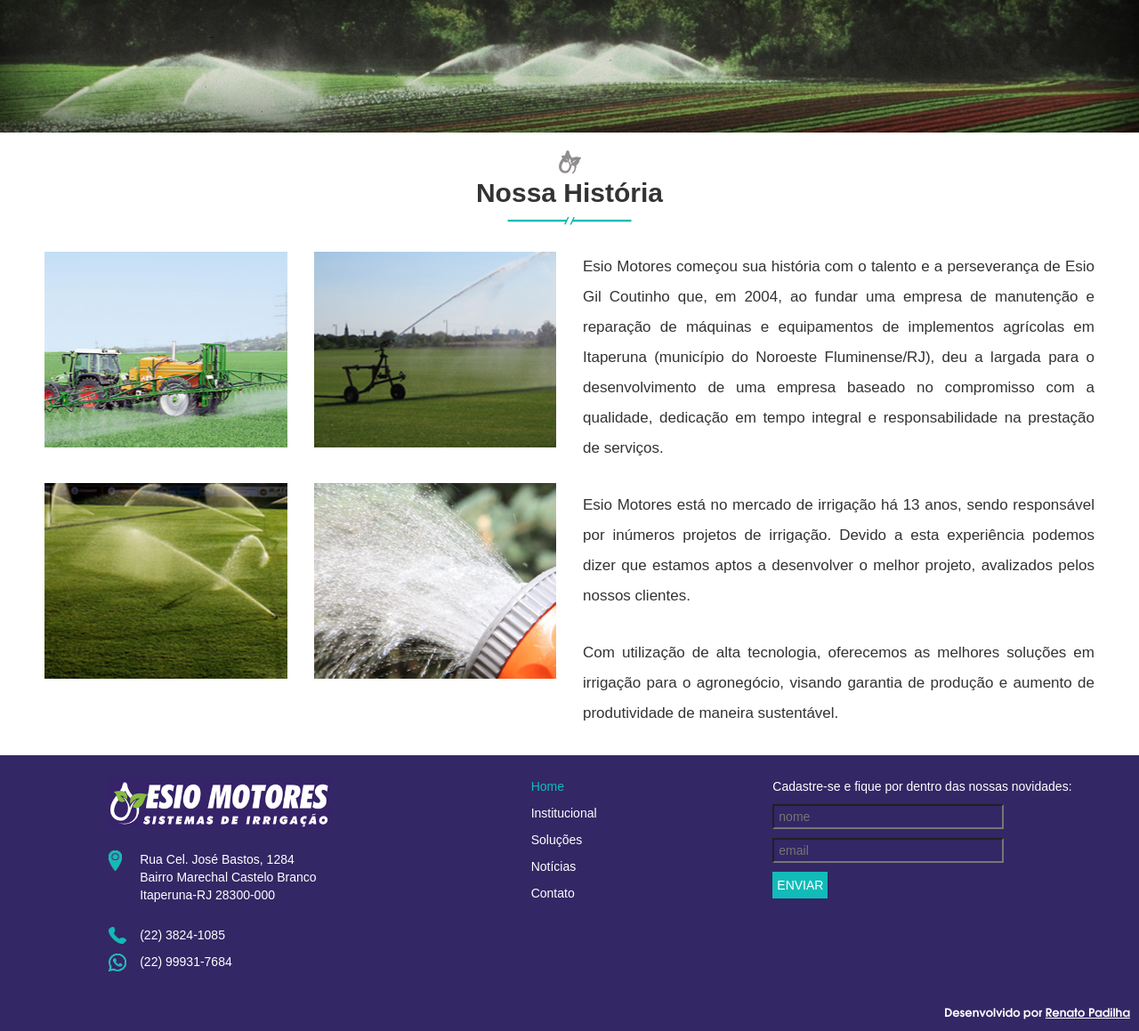
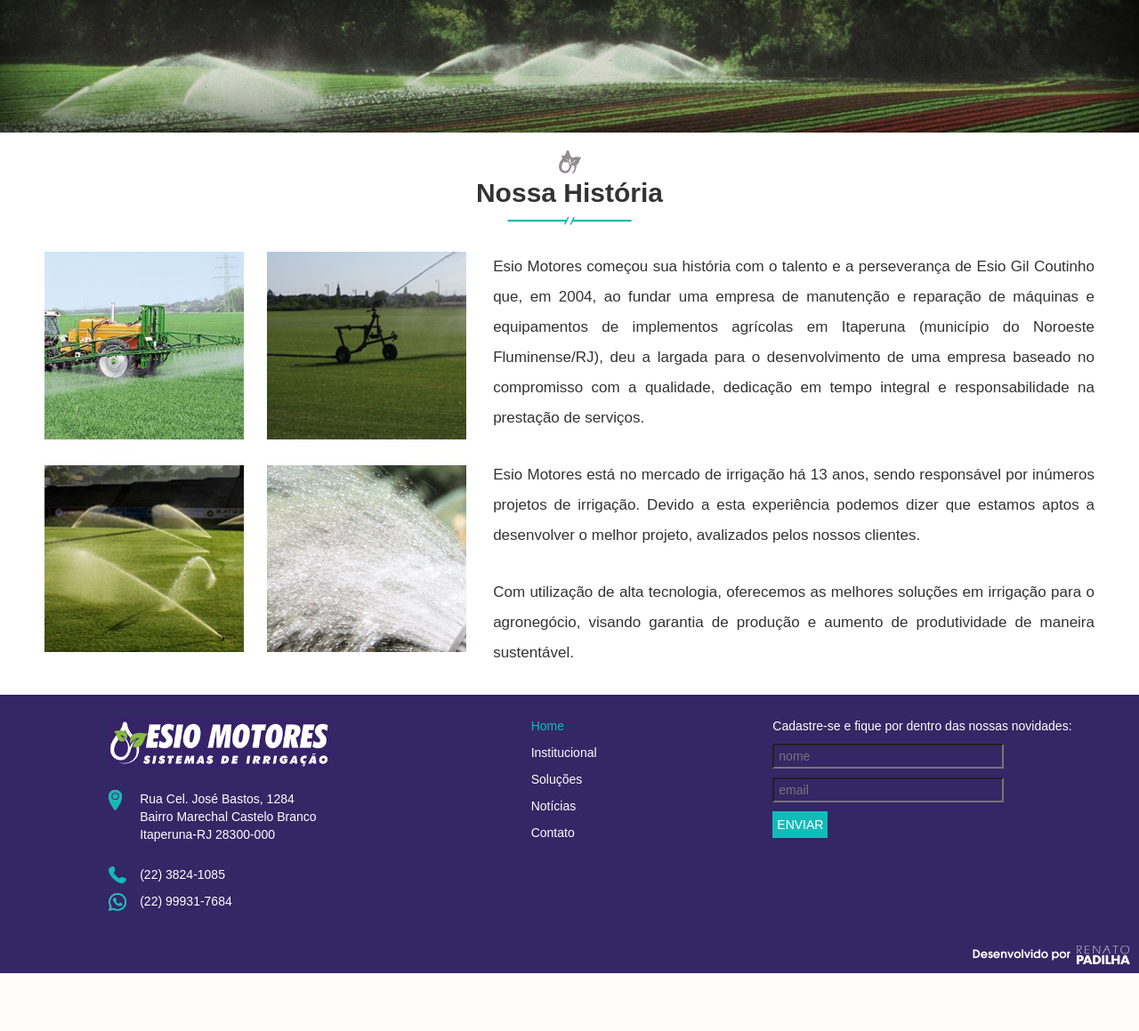
Before and after one commit to rpadilha/esio, a Django app: page /institucional/ in a window 1280 px wide. Shown: the part 105-1264 px from the top of the page at 89% size. After the commit the page ends 1199 px from the top, so only its background shows below. Run offline with Django 3.2, Linux system fonts and the light colour scheme; some libraries are stand-ins or nearby versions.

Commit message:
Revision v9 -  Adjusting FOOTER / Add Share Links

```diff
--- a/esiomotores/blog/templates/blog.html
+++ b/esiomotores/blog/templates/blog.html
@@ -88,6 +88,9 @@
                             {% endif %}
                         {% endif %}
                     {% endfor %}
+                    <b>Compartilhe esta notícia:</b>
+                    <div class="addthis_inline_share_toolbox"></div>
+                <br><br>
                 </div><!-- /.blog-post -->
             </div>
 
@@ -128,5 +131,6 @@
     <script src="{% static 'bootstrap/js/bootstrap.min.js' %}"></script>
     <!-- Customs scripts -->
     <script type="text/javascript" src="{% static 'js/scripts.js' %}"></script>
+    <script type="text/javascript" src="//s7.addthis.com/js/300/addthis_widget.js#pubid=ra-58ea8268b2d1e948"></script>
   </body>
 </html>
--- a/esiomotores/core/static/css/inside_styles.css
+++ b/esiomotores/core/static/css/inside_styles.css
@@ -61,34 +61,19 @@ Cinza Claro Últimas Notícias -> rgb(124,124,124)
     max-width: 140px;
 }
 /* ==================== ABOUT ==================== */
-#about-box1 {
-    background: url("../img/01-square-01.png") center center no-repeat;
-}
-#about-box2 {
-    background: url("../img/01-square-02.png") center center no-repeat;
-}
-#about-box3 {
-    background: url("../img/01-square-03.png") center center no-repeat;
-}
-#about-box4 {
-    background: url("../img/01-square-04.png") center center no-repeat;
+#about-box {
+    background: url("../img/01-square.jpg") center center no-repeat;
 }
 #about-text p {
     line-height: 2;
     font-size: 17px;
     padding-bottom: 20px;
 }
-    #intern-content .row .col-lg-3 .about-box {
-        height: 220px;
-        width: 100%;
-        margin-bottom: 40px;
-    }
-    #about-box1 {
-        margin-bottom: 40px;
-    }
-    #about-box2 {
-        margin-bottom: 40px;
-    }
+#intern-content .row #about-box {
+    height: 450px;
+    width: 100%;
+    margin-bottom: 40px;
+}
 /* ==================== SOLUTIONS ==================== */
 .solutions-text {
     line-height: 2;
@@ -169,8 +154,8 @@ Cinza Claro Últimas Notícias -> rgb(124,124,124)
 /* ==================== Telas - col-MD (desktop) ==================== */
 @media only screen and (min-width: 992px) and (max-width: 1199px) {
 /* ==================== ABOUT ==================== */
-    .about-box {
-        display: none;
+    #intern-content {
+        padding-bottom: 10px;
     }
 /* ==================== SOLUTIONS ==================== */
     #logo-gotejamento,
@@ -190,8 +175,8 @@ Cinza Claro Últimas Notícias -> rgb(124,124,124)
         font-size: 28px;
     }
 /* ==================== ABOUT ==================== */
-    .about-box {
-        display: none;
+    #intern-content {
+        padding-bottom: 10px;
     }
 /* ==================== SOLUTIONS ==================== */
     .solutions-logo {
@@ -238,9 +223,9 @@ Cinza Claro Últimas Notícias -> rgb(124,124,124)
     #about-text p {
         line-height: 2;
         font-size: 18px;
-        padding-bottom: 20px;
+        padding-bottom: 10px;
     }
-    .about-box {
+    #about-box {
         display: none;
     }
 /* ==================== SOLUTIONS ==================== */
--- a/esiomotores/core/templates/about.html
+++ b/esiomotores/core/templates/about.html
@@ -17,22 +17,16 @@
 {% endblock %}
 
 {% block content %}
-    <div id="intern-content" class="container-fluid">
+    <div id="intern-content" class="container-fluid about-container">
         <div class="sitelogo"><img src="{% static 'img/00-watermark.png' %}" class="img-responsive"></div>
         <h2>Nossa História</h2>
         <img src="{% static 'img/01-gen-underline.png' %}" class="underline center-block">
         <div class="row">
-            <div class="col-xs-12 col-lg-3">
-                <div id="about-box1" class="about-box"></div>
-                <div id="about-box3" class="about-box"></div>
+            <div class="col-xs-12 col-lg-5">
+                <div id="about-box"></div>
             </div>
 
-            <div class="col-xs-12 col-lg-3">
-                <div id="about-box2" class="about-box"></div>
-                <div id="about-box4" class="about-box"></div>
-            </div>
-
-            <div id="about-text" class="col-xs-12 col-lg-6">
+            <div id="about-text" class="col-xs-12 col-lg-7">
                 <p align="justify">
                     Esio Motores começou sua história com o talento e a perseverança de Esio Gil Coutinho que, em 2004,
                     ao fundar uma empresa de manutenção e reparação de máquinas e equipamentos de implementos agrícolas
--- a/esiomotores/core/templates/footer.html
+++ b/esiomotores/core/templates/footer.html
@@ -30,7 +30,11 @@
               <img class="icon" src="{% static 'img/00-whatsapp_icon.png' %}">
             </div>
             <div class="col-md-11">
-              <p>(22) 99931-7684</p>
+              <p>
+                <a href="intent://send/+5521988010276#Intent;scheme=smsto;package=com.whatsapp;action=android.intent.action.SENDTO;end">
+                (22) 99931-7684
+                </a>
+              </p>
             </div>
           </div>
         </div><!-- end of column ADDRESS -->
@@ -68,6 +72,6 @@
       </div><!-- end of column REGISTER -->
 
       <div id="developed" class="row">
-        Desenvolvido por <a id="link" href="mailto:contato@renatopadilha.com.br">Renato Padilha</a>
+        Desenvolvido por&nbsp;&nbsp;<a id="link" href="mailto:contato@renatopadilha.com.br"><img src="{% static 'img/dev-logo.png' %}"></a>
       </div>
     </div><!-- end of FOOTER -->
```
Also changed, not shown: esiomotores/contacts/templates/contact.html (+13 -13 lines), esiomotores/contacts/tests/test_01_views_CONTACT.py (+10 -7 lines), esiomotores/contacts/views.py (+9 -3 lines), esiomotores/core/templates/solutions.html (+2 -8 lines), esiomotores/core/static/img/01-square-01.png (deleted), esiomotores/core/static/img/01-square-02.png (deleted), esiomotores/core/static/img/01-square-03.png (deleted), esiomotores/core/static/img/01-square-04.png (deleted), esiomotores/core/static/img/01-square.jpg (added), esiomotores/core/static/img/dev-logo.png (added).
